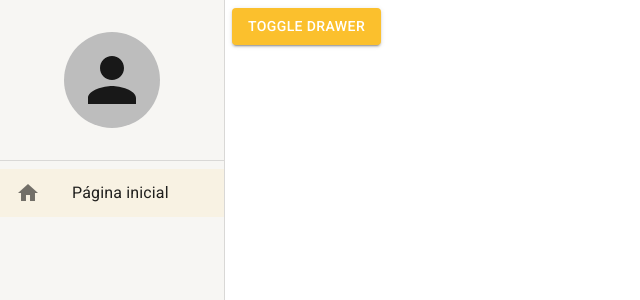
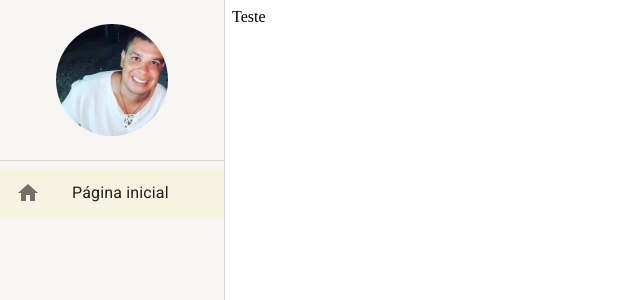
Before and after one commit to Hawohay/react, a React (Create React App) app in the folder my-app/: page /pagina-inicial in a window 1280 px wide. Shown: the top 300 px of the page, without its empty margins (0-640 px from the left). Built offline with nearby package versions, Linux system fonts and the light colour scheme.

Commit message:
feat: Correção do componente e imagem do Avatar.

```diff
--- /dev/null
+++ b/my-app/src/pages/dashboard/Dashboard.tsx
@@ -0,0 +1,9 @@
+import { LayoutBaseDePagina } from '../../shared/layouts';
+import React from 'react';
+
+export const Dashboard = () => {
+
+    return (
+        <LayoutBaseDePagina></LayoutBaseDePagina>
+    );
+};
--- a/my-app/src/pages/index.ts
+++ b/my-app/src/pages/index.ts
@@ -1 +1 @@
-export { };
+export * from './dashboard/Dashboard';
--- a/my-app/src/routes/index.tsx
+++ b/my-app/src/routes/index.tsx
@@ -1,11 +1,11 @@
 import React, { useEffect } from 'react';
-import { Button } from '@mui/material';
 import { Routes, Route, Navigate } from 'react-router-dom';
 import { useDrawerContext } from '../shared/contexts';
+import { Dashboard } from '../pages';
 
 
 export const AppRoutes = () => {
-    const { toggleDrawerOpen, setDrawerOptions } = useDrawerContext();
+    const { setDrawerOptions } = useDrawerContext();
 
     useEffect(() => {
         setDrawerOptions([
@@ -19,10 +19,9 @@ export const AppRoutes = () => {
 
     return (
         <Routes>
-            <Route path="/pagina-inicial" element={<Button variant="contained" color="primary" onClick={toggleDrawerOpen}>Toggle Drawer</Button>}
-            />
+            <Route path='/pagina-inicial' element={<Dashboard />} />
 
-            <Route path="*" element={<Navigate to="/pagina-inicial" />} />
+            <Route path='*' element={<Navigate to='/pagina-inicial' />} />
         </Routes>
     );
 };
--- a/my-app/src/shared/components/menu-lateral/MenuLateral.tsx
+++ b/my-app/src/shared/components/menu-lateral/MenuLateral.tsx
@@ -49,7 +49,10 @@ export const MenuLateral: React.FC<IAppThemeProviderProps> = ({ children }) => {
             <Drawer open={isDrawerOpen} variant={smDown ? 'temporary' : 'permanent'} onClose={toggleDrawerOpen}>
                 <Box width={theme.spacing(28)} height='100%' display='flex' flexDirection='column'>
                     <Box width='100%' height={theme.spacing(20)} display='flex' alignItems='center' justifyContent='center'>
-                        <Avatar sx={{ height: theme.spacing(12), width: theme.spacing(12) }} src=""/>
+
+                        <Avatar
+                            sx={{ height: theme.spacing(14), width: theme.spacing(14) }}
+                            src="/hawohay.jpg" />
                     </Box>
 
                     <Divider />
--- /dev/null
+++ b/my-app/src/shared/layouts/LayoutBaseDePagina.tsx
@@ -0,0 +1,12 @@
+import { Box } from '@mui/material';
+import React from 'react';
+
+export const LayoutBaseDePagina: React.FC = () => {
+
+
+    return(
+        <Box>
+            Teste
+        </Box>
+    );
+};
--- a/my-app/src/shared/layouts/index.ts
+++ b/my-app/src/shared/layouts/index.ts
@@ -1 +1 @@
-export {};
+export * from './LayoutBaseDePagina';
```
Also changed, not shown: my-app/public/hawohay.jpg (added).
